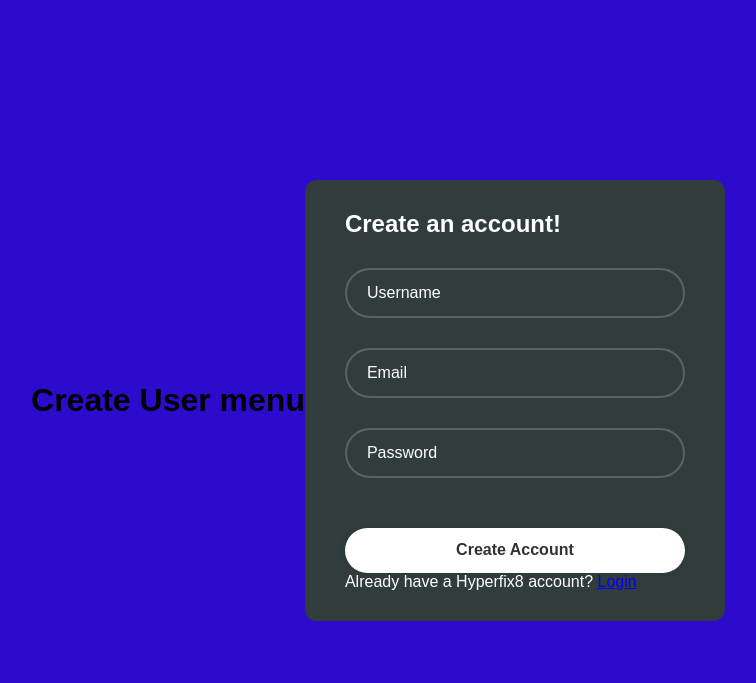
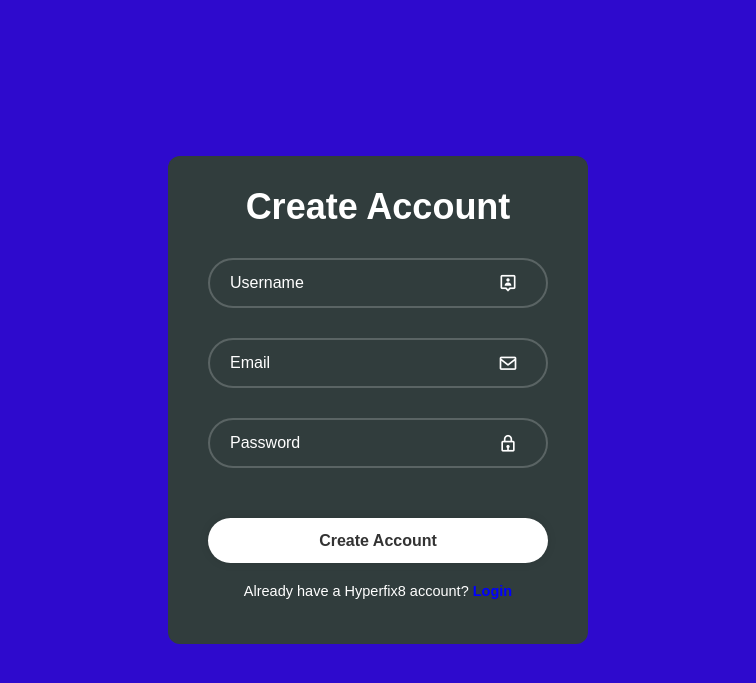
Before and after one commit to NathanBaker5901/3444-Group-7, a Flask app: page /register in a window 1280 px wide. Shown: the top 683 px of the page, without its empty margins (262-1018 px from the left). Run offline with Flask 3, Linux system fonts and the light colour scheme.

Commit message:
Update createUser.html
Used the idea i got from the login video i saw and applied it to createUser.html

```diff
--- a/Templates/createUser.html
+++ b/Templates/createUser.html
@@ -3,12 +3,13 @@
 <head>
     <meta charset="UTF-8">
     <meta name="viewport" content="width=device-width, initial-scale=1.0">
-    <title>HyperFix8</title>
+    <title>HyperFix8 Create Account</title>
     <link rel="stylesheet" href="{{ url_for('static', filename='style.css') }}">
+    <link href='https://unpkg.com/boxicons@2.1.4/css/boxicons.min.css' rel='stylesheet'>
 </head>
 <body>
-    <h1>Create User menu</h1>
     <div class="wrapper">
+        <h1>Create Account</h1>
         <!-- Flash message container -->
         {% with messages = get_flashed_messages(with_categories=true) %}
             {% if messages %}
@@ -20,19 +21,23 @@
             {% endif %}
         {% endwith %}
         <form method="post" action="{{ url_for('register') }}">
-            <h2>Create an account!</h2>
             <div class="input-box">
                 <input type="text" name="username" placeholder="Username" required>
+                <i class='bx bx-user-pin' ></i>
             </div>
             <div class="input-box">
                 <input type="email" name="email" placeholder="Email" required>
+                <i class='bx bx-envelope'></i>
             </div>
             <div class="input-box">
                 <input type="password" name="password" placeholder="Password" required>
+                <i class='bx bx-lock' ></i>
             </div>
             <button type="submit" class="btn">Create Account</button>
+            <div class="create-account-link">
+                <p>Already have a Hyperfix8 account? <a href="{{ url_for('login') }}" style="color: blue;">Login</a></p>
+            </div>
         </form>
-        <p>Already have a Hyperfix8 account? <a href="{{ url_for('login') }}" style="color: blue;">Login</a></p>
     </div>
 </body>
 </html>
```
